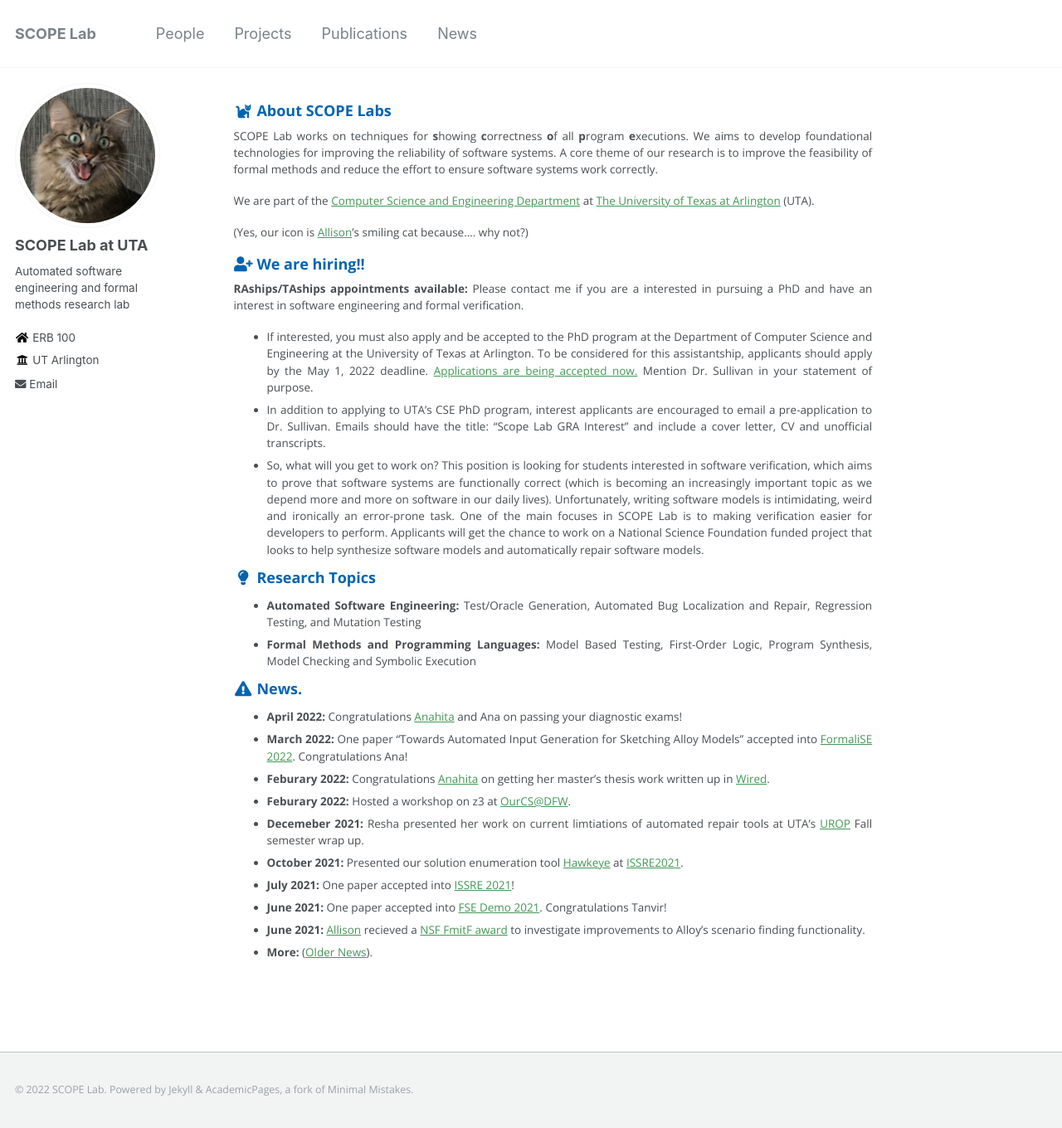
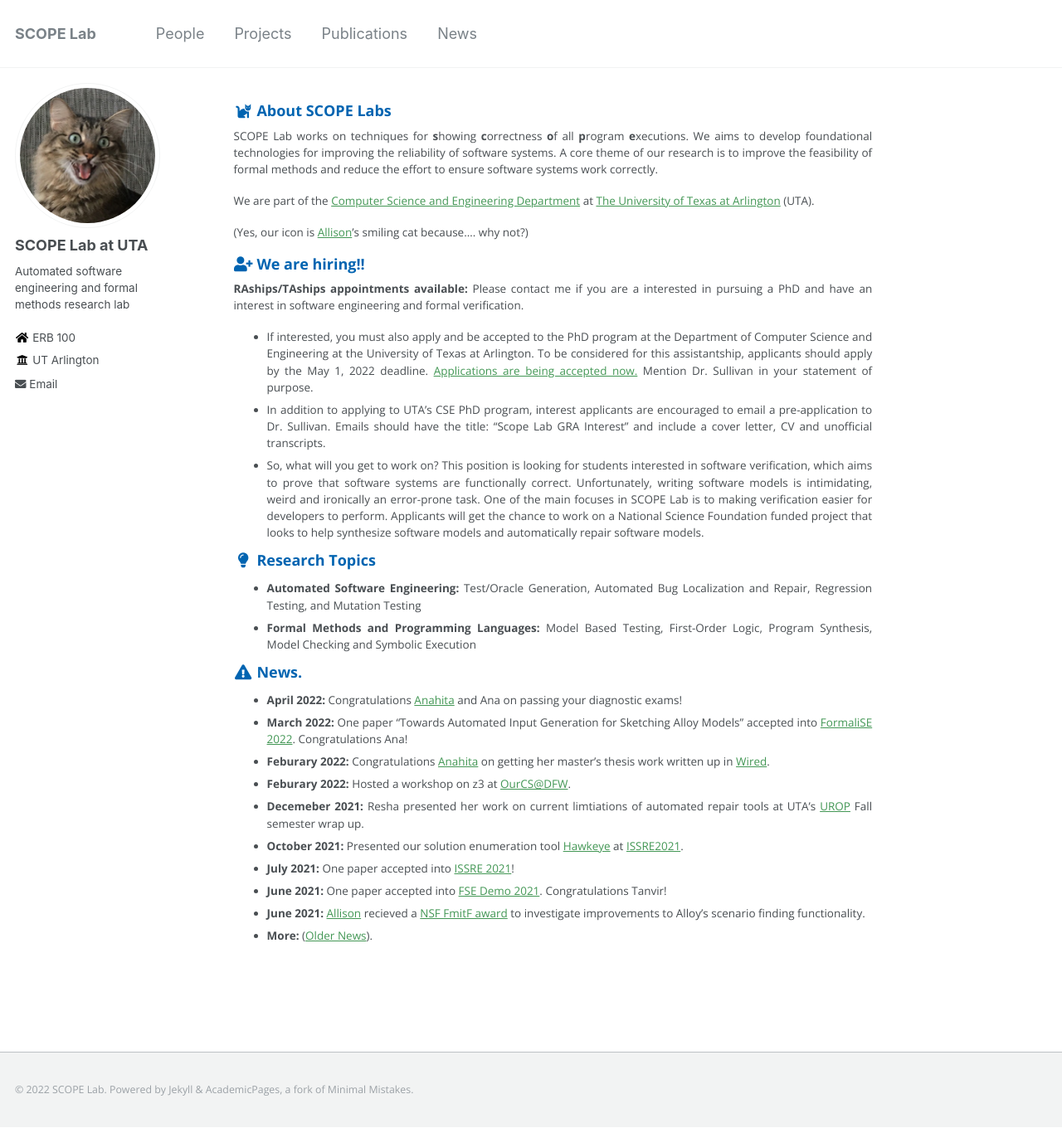
Before and after one commit to SCOPELabUTA/SCOPELabUTA.github.io, a Jekyll site: the page built from _pages/about.md, in a window 1280 px wide and 1360 px high. Shown: the whole window at 83% size. Built offline with Jekyll 4.4.1, drawn with Linux system fonts in a browser that asks for light colours.

Commit message:
Update about.md

```diff
--- a/_pages/about.md
+++ b/_pages/about.md
@@ -19,8 +19,7 @@ We are part of the [Computer Science and Engineering Department](https://www.uta
 **RAships/TAships appointments available:** Please contact me if you are a interested in pursuing a PhD and have an interest in software engineering and formal verification.
 *	If interested, you must also apply and be accepted to the PhD program at the Department of Computer Science and Engineering at the University of Texas at Arlington. To be considered for this assistantship, applicants should apply by the May 1, 2022 deadline. [Applications are being accepted now.](https://www.uta.edu/admissions/apply/graduate) Mention Dr. Sullivan in your statement of purpose.
 *	In addition to applying to UTA’s CSE PhD program, interest applicants are encouraged to email a pre-application to Dr. Sullivan. Emails should have the title: "Scope Lab GRA Interest" and include a cover letter, CV and unofficial transcripts.
-*	So, what will you get to work on? This position is looking for students interested in software verification, which aims to prove that software systems are functionally correct (which is becoming an increasingly important topic as we depend more and more on software in our daily lives). Unfortunately, writing software models is intimidating, weird and ironically an error-prone task. One of the main focuses in SCOPE Lab is to making verification easier for developers to perform. Applicants will get the chance to work on a National Science Foundation funded project that looks to help synthesize software models and automatically repair software models.
-
+*	So, what will you get to work on? This position is looking for students interested in software verification, which aims to prove that software systems are functionally correct. Unfortunately, writing software models is intimidating, weird and ironically an error-prone task. One of the main focuses in SCOPE Lab is to making verification easier for developers to perform. Applicants will get the chance to work on a National Science Foundation funded project that looks to help synthesize software models and automatically repair software models.
 
 ### <i class="fa fa-fw fa-lightbulb" aria-hidden="true"></i> Research Topics
   * **Automated Software Engineering:** Test/Oracle Generation, Automated Bug Localization and Repair, Regression Testing, and
```
